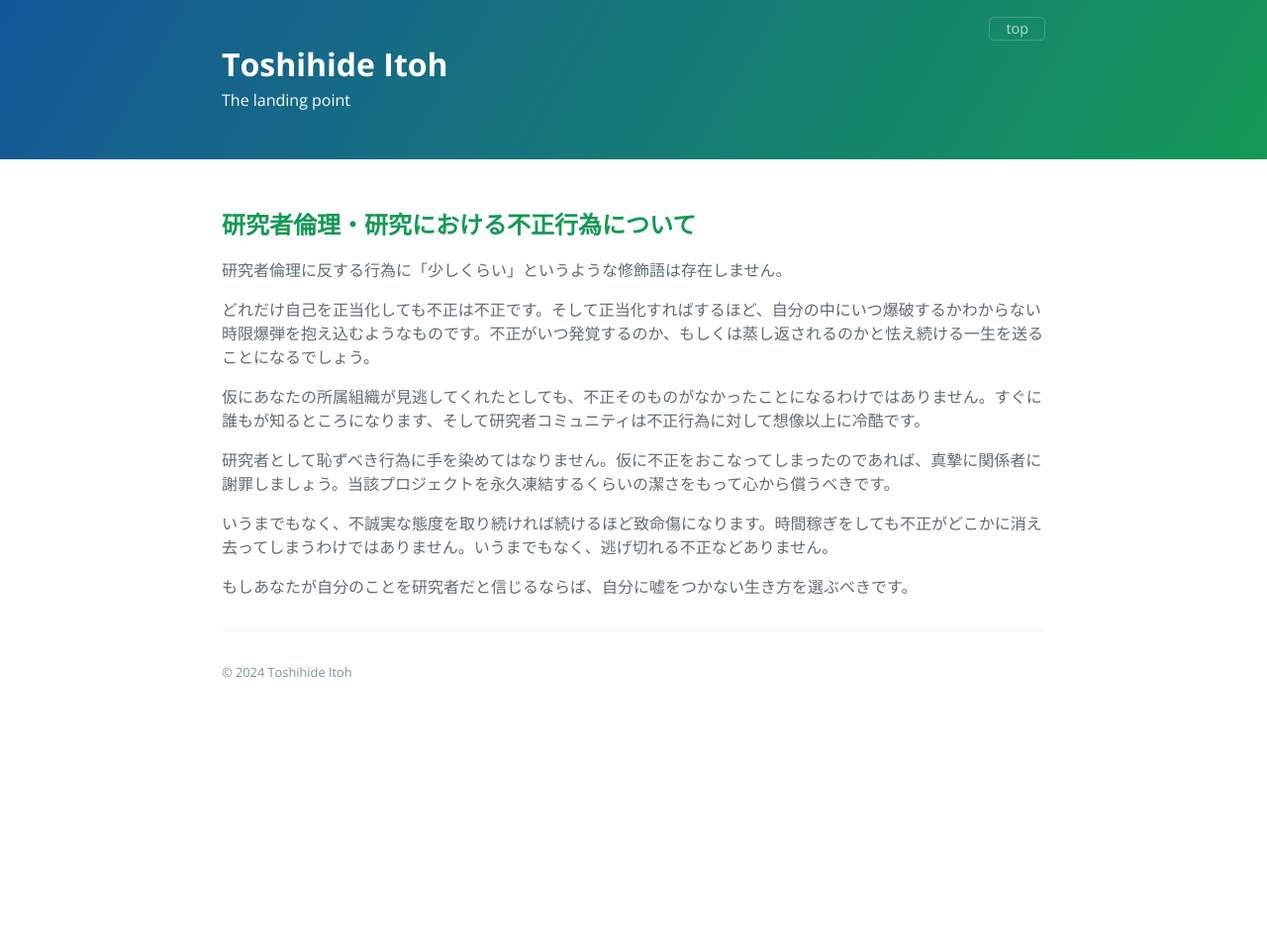
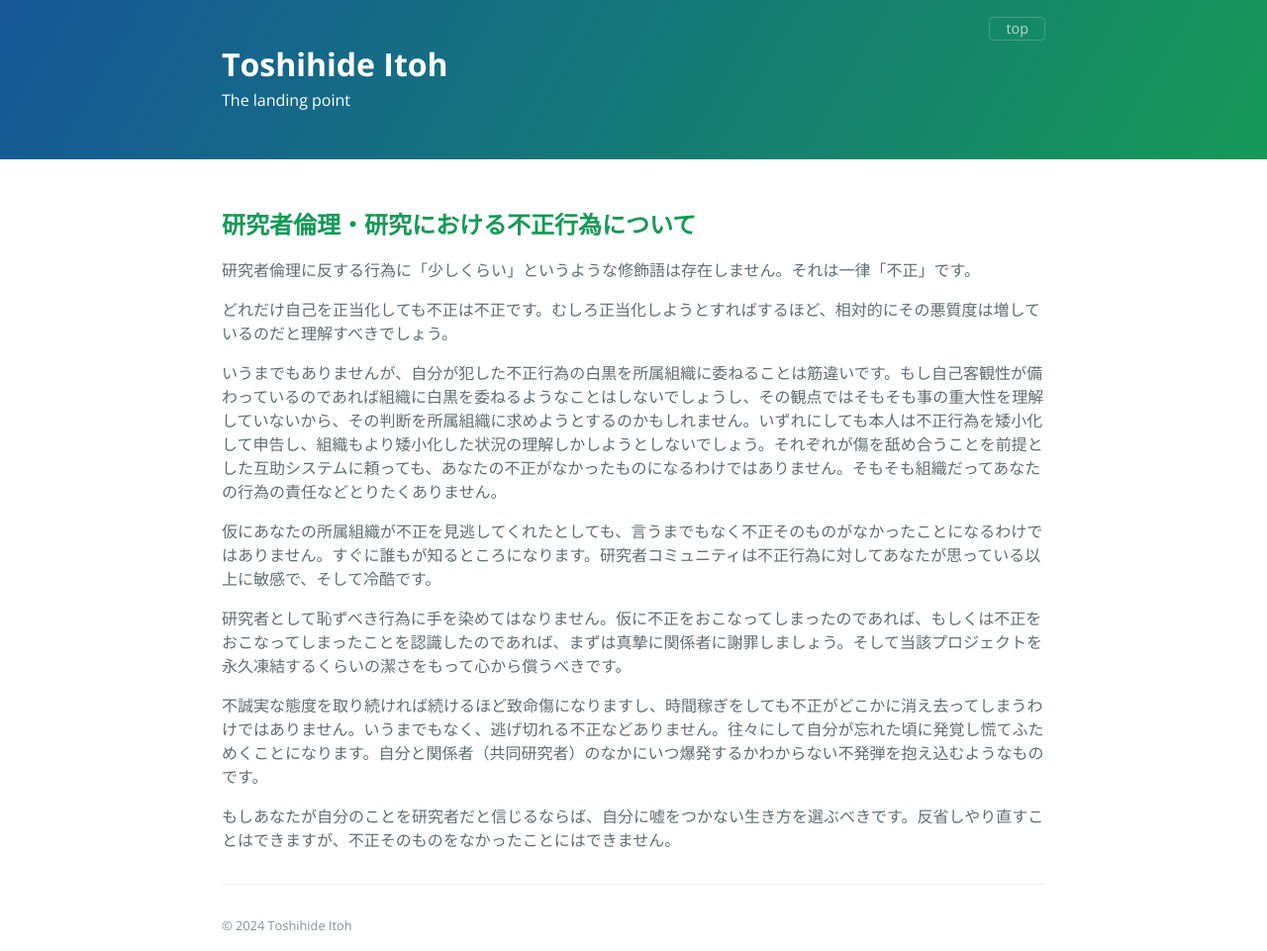
Before and after one commit to toshihide-itoh/toshihide-itoh.github.io, a Jekyll site: the page built from research-ethics.md, in a window 1280 px wide. Shown: the whole page at 99% size. Built offline with Jekyll 4.4.1, drawn with Linux system fonts in a browser that asks for light colours; before the commit the page ends 900 px from its top, so only the background shows below that.

Commit message:
Update research-ethics.md

```diff
--- a/research-ethics.md
+++ b/research-ethics.md
@@ -5,14 +5,16 @@ title: 研究者倫理・研究における不正行為について
 
 ## 研究者倫理・研究における不正行為について
 
-研究者倫理に反する行為に「少しくらい」というような修飾語は存在しません。
+研究者倫理に反する行為に「少しくらい」というような修飾語は存在しません。それは一律「不正」です。
 
-どれだけ自己を正当化しても不正は不正です。そして正当化すればするほど、自分の中にいつ爆破するかわからない時限爆弾を抱え込むようなものです。不正がいつ発覚するのか、もしくは蒸し返されるのかと怯え続ける一生を送ることになるでしょう。
+どれだけ自己を正当化しても不正は不正です。むしろ正当化しようとすればするほど、相対的にその悪質度は増しているのだと理解すべきでしょう。
 
-仮にあなたの所属組織が見逃してくれたとしても、不正そのものがなかったことになるわけではありません。すぐに誰もが知るところになります、そして研究者コミュニティは不正行為に対して想像以上に冷酷です。
+いうまでもありませんが、自分が犯した不正行為の白黒を所属組織に委ねることは筋違いです。もし自己客観性が備わっているのであれば組織に白黒を委ねるようなことはしないでしょうし、その観点ではそもそも事の重大性を理解していないから、その判断を所属組織に求めようとするのかもしれません。いずれにしても本人は不正行為を矮小化して申告し、組織もより矮小化した状況の理解しかしようとしないでしょう。それぞれが傷を舐め合うことを前提とした互助システムに頼っても、あなたの不正がなかったものになるわけではありません。そもそも組織だってあなたの行為の責任などとりたくありません。
 
-研究者として恥ずべき行為に手を染めてはなりません。仮に不正をおこなってしまったのであれば、真摯に関係者に謝罪しましょう。当該プロジェクトを永久凍結するくらいの潔さをもって心から償うべきです。
+仮にあなたの所属組織が不正を見逃してくれたとしても、言うまでもなく不正そのものがなかったことになるわけではありません。すぐに誰もが知るところになります。研究者コミュニティは不正行為に対してあなたが思っている以上に敏感で、そして冷酷です。
 
-いうまでもなく、不誠実な態度を取り続ければ続けるほど致命傷になります。時間稼ぎをしても不正がどこかに消え去ってしまうわけではありません。いうまでもなく、逃げ切れる不正などありません。
+研究者として恥ずべき行為に手を染めてはなりません。仮に不正をおこなってしまったのであれば、もしくは不正をおこなってしまったことを認識したのであれば、まずは真摯に関係者に謝罪しましょう。そして当該プロジェクトを永久凍結するくらいの潔さをもって心から償うべきです。
 
-もしあなたが自分のことを研究者だと信じるならば、自分に嘘をつかない生き方を選ぶべきです。
+不誠実な態度を取り続ければ続けるほど致命傷になりますし、時間稼ぎをしても不正がどこかに消え去ってしまうわけではありません。いうまでもなく、逃げ切れる不正などありません。往々にして自分が忘れた頃に発覚し慌てふためくことになります。自分と関係者（共同研究者）のなかにいつ爆発するかわからない不発弾を抱え込むようなものです。
+
+もしあなたが自分のことを研究者だと信じるならば、自分に嘘をつかない生き方を選ぶべきです。反省しやり直すことはできますが、不正そのものをなかったことにはできません。
```
